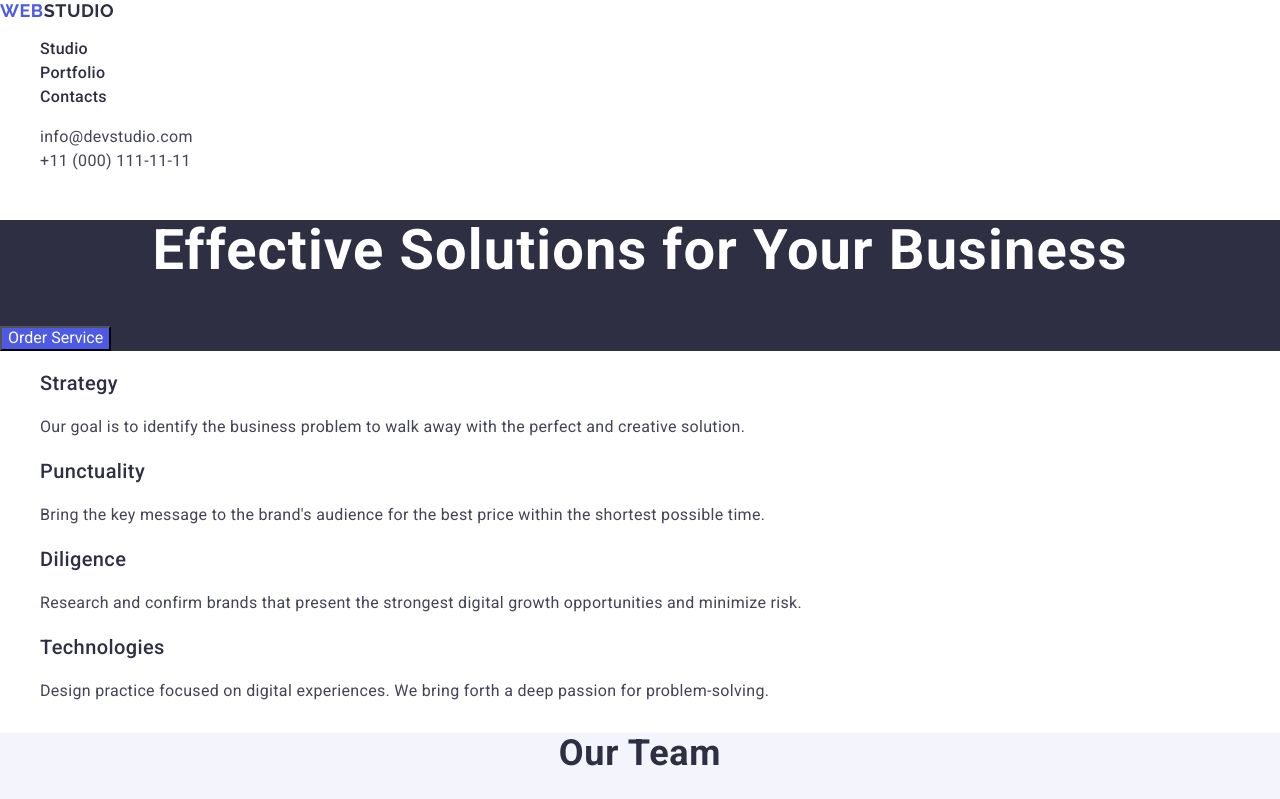
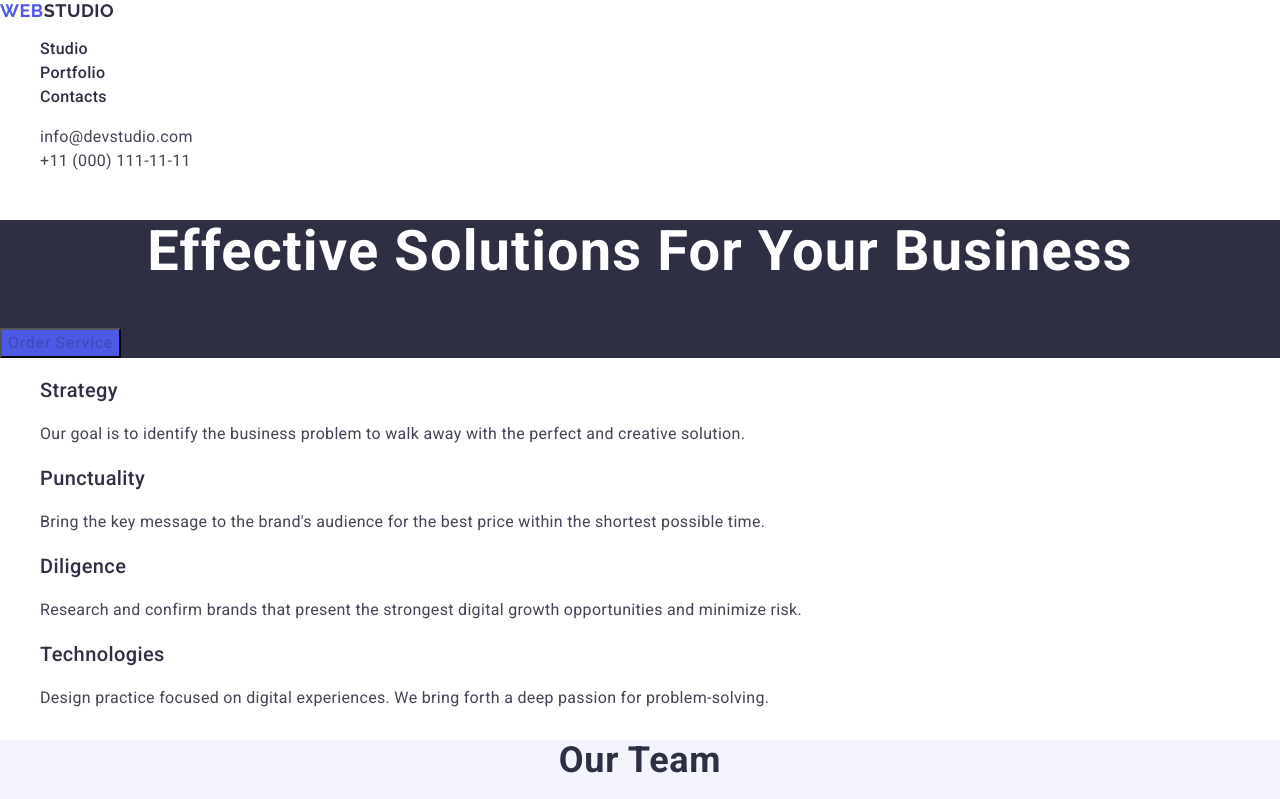
Before and after one commit to Olga099/goit-markup-hw-02, a plain HTML site: page index.html in a window 1280 px wide. Both pictures are taken after a click on the button "Order Service". Shown: the top 799 px of the page. Drawn offline with nearby package versions, Linux system fonts and the light colour scheme.

Commit message:
git update all files

```diff
--- a/css/styles.css
+++ b/css/styles.css
@@ -43,25 +43,31 @@ color: #2e2f42;
 .nav-link:hover,
 .nav-link:focus,
 .contacts-link:hover,
-.contacts-link:focus {
+.contacts-link:focus,
+.button-main-section:hover,
+.button-main-section:focus {
     color: #404bbf;
 }
 .main-section {
     background-color: #2e2f42;
 }
-#title {
+.main-section-title {
         font-family: "Roboto", sans-serif;
         font-weight: 700;
         font-size: 56px;
-        line-height: 1.07143;
+        line-height: 1.11;
         letter-spacing: 0.02em;
         text-align: center;
         color: #fff;
+        text-transform: capitalize;
 }
 .button-main-section {
     color: #fff;
         background-color: #4d5ae5;
         cursor: pointer;
+        font-weight: 500;
+        line-height: 1.5;
+        letter-spacing: 0.04em;
 }
 .highlights-section-title {
     font-weight: 500;
--- a/index.html
+++ b/index.html
@@ -30,10 +30,10 @@
             <a class="nav-link" href="./index.html" target="_blank">Studio</a>
           </li>
           <li class="nav-item">
-            <a class="nav-link" href="Portfolio" target="_blank">Portfolio</a>
+            <a class="nav-link" href="" target="_blank">Portfolio</a>
           </li>
           <li class="nav-item">
-            <a class="nav-link" href="Contacts" target="_blank">Contacts</a>
+            <a class="nav-link" href="" target="_blank">Contacts</a>
           </li>
         </ul>
       </nav>
@@ -54,7 +54,9 @@
     </header>
     <main>
       <section class="main-section">
-        <h1 id="title">Effective Solutions for Your Business</h1>
+        <h1 class="main-section-title">
+          Effective Solutions for Your Business
+        </h1>
         <button class="button-main-section" type="button">Order Service</button>
       </section>
       <section>
```
